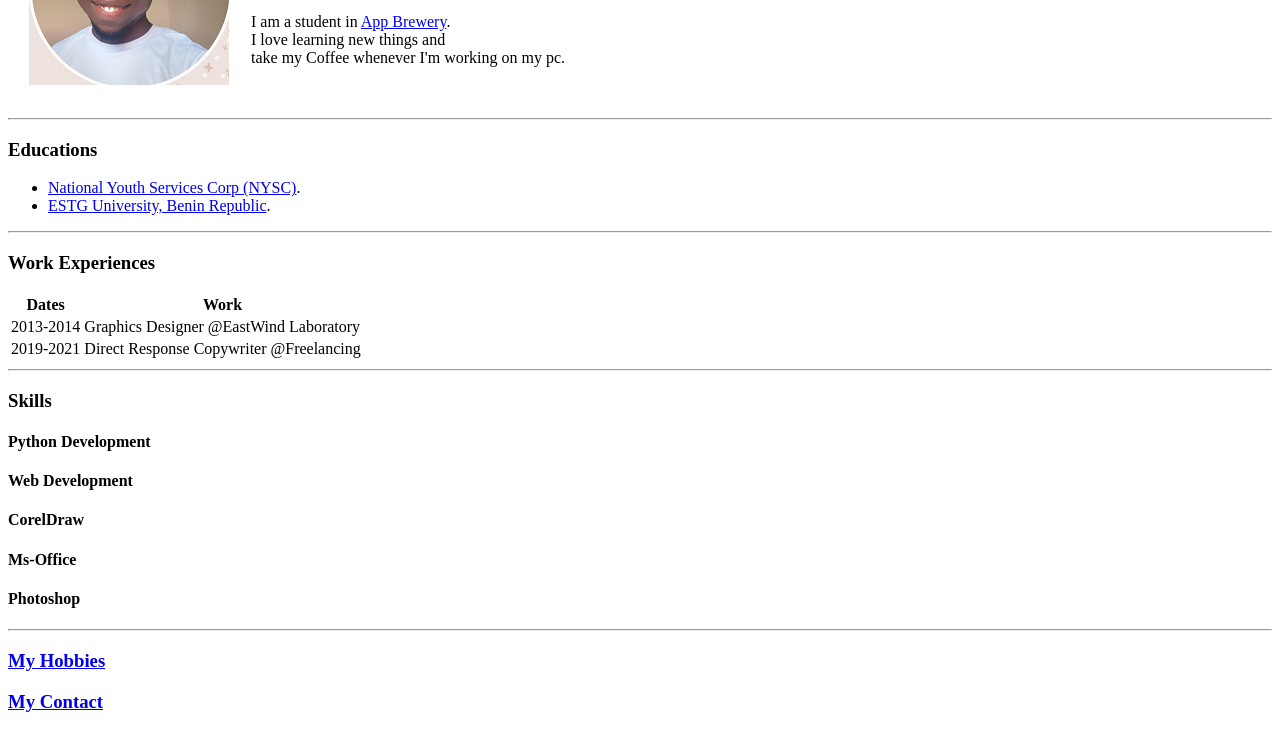
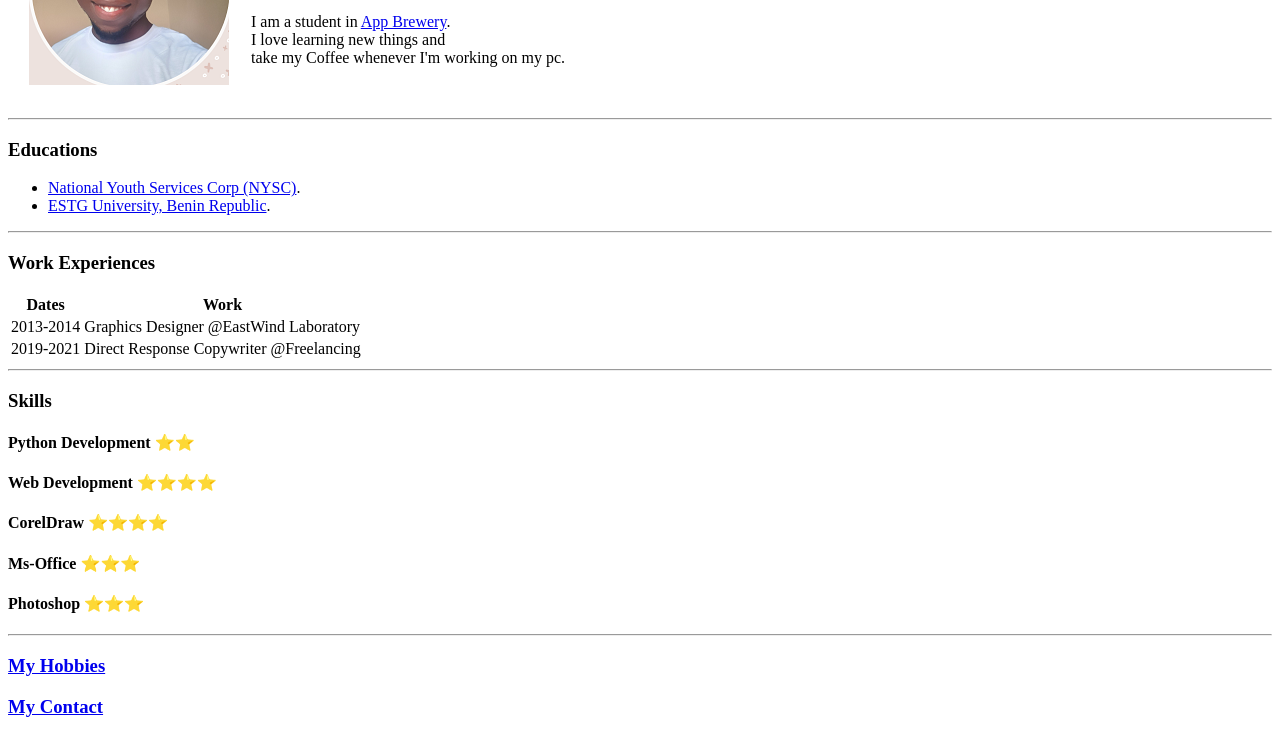
Before and after one commit to adebasharj/cv, a plain HTML site: page index.html in a window 1280 px wide. Shown: the part 135-871 px from the top of the page. Drawn offline with Linux system fonts and the light colour scheme.

```diff
--- a/index.html
+++ b/index.html
@@ -43,11 +43,11 @@
       </table>
       <hr>
       <h3>Skills</h3>
-      <h4>Python Development</h4>
-      <h4>Web Development</h4>
-      <h4>CorelDraw</h4>
-      <h4>Ms-Office</h4>
-      <h4>Photoshop</h4>
+      <h4>Python Development  ⭐⭐</h4>
+      <h4>Web Development     ⭐⭐⭐⭐</h4>
+      <h4>CorelDraw           ⭐⭐⭐⭐ </h4>
+      <h4>Ms-Office           ⭐⭐⭐</h4>
+      <h4>Photoshop           ⭐⭐⭐</h4>
       <hr>
       <h3><a href="hobbies.html">My Hobbies</a></h3>
       <h3><a href="contact.html">My Contact</a></h3>
```
